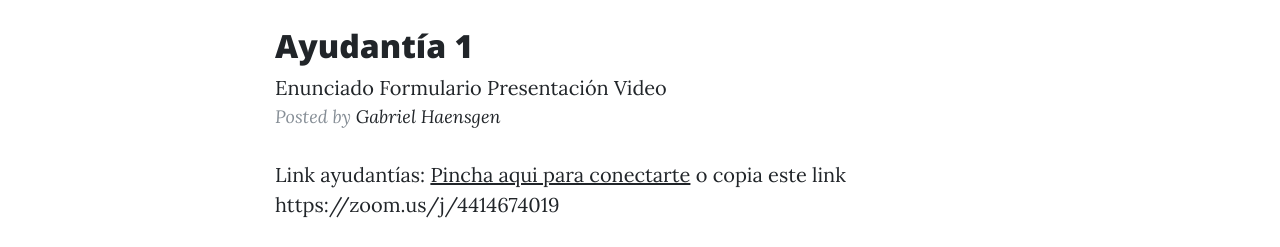
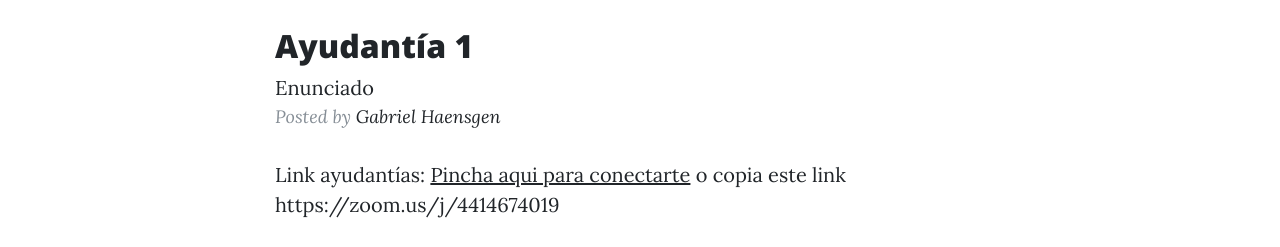
Before and after one commit to Haensgen/finanzas, a website: page index.html in a window 1280 px wide. Shown: the part 742-989 px from the top of the page. Drawn offline with nearby package versions, Linux system fonts and the light colour scheme.

Commit message:
Update index.html

```diff
--- a/index.html
+++ b/index.html
@@ -72,10 +72,7 @@
              <h2 class="post-title">
              Ayudantía 1
             </h2>
-             <a href='ayudantias/ayudantia1.pdf'>Enunciado</a>
-             <a href='ayudantias/Formulario.pdf'>Formulario</a>
-             <a href='ayudantias/presentacionayudantia1.pdf'>Presentación</a>
-             <a href='https://youtu.be/lLymBt7xMGM'>Video</a>
+             <a href='ayudantia/ayudantia1.pdf'>Enunciado</a>
          <p class="post-meta">Posted by
             <a href="https://haensgen.github.io">Gabriel Haensgen</a>
 
```
